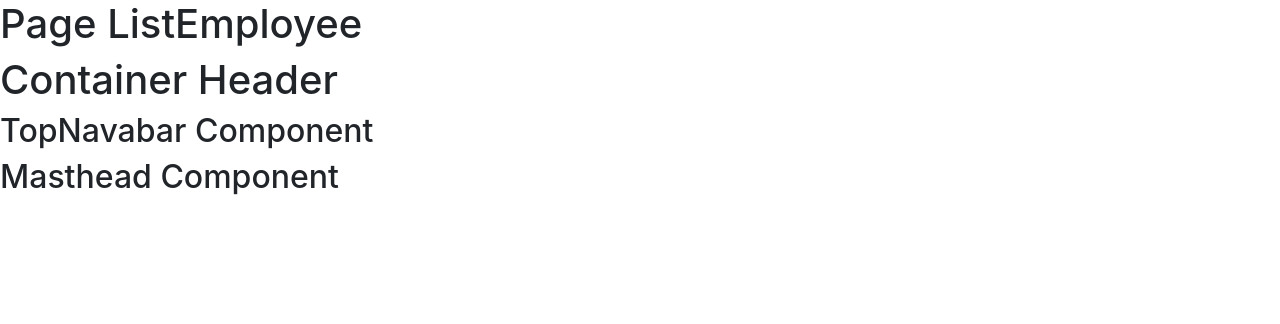
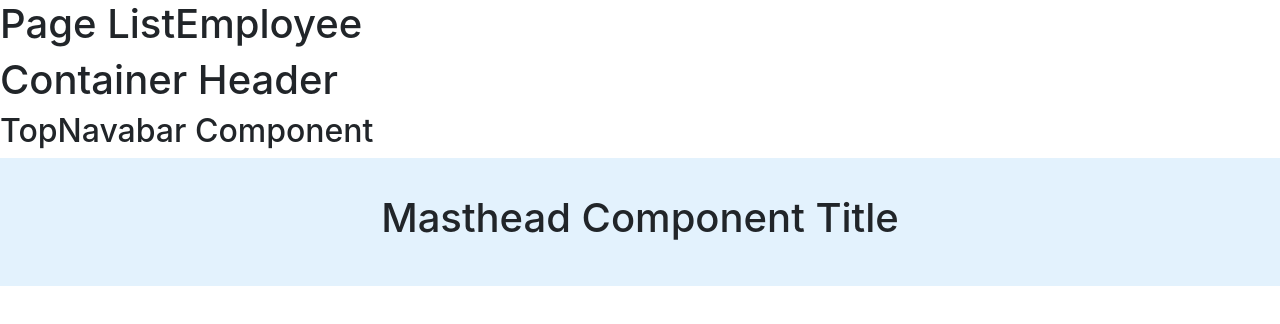
Before and after one commit to Eduk29/employee-react-crud, a React (Create React App) app: page / in a window 1280 px wide. Shown: the top 324 px of the page. Built offline with nearby package versions, Linux system fonts and the light colour scheme.

Commit message:
Impl. of Masthead with theme and props

```diff
--- /dev/null
+++ b/src/components/Masthead/Masthead.js
@@ -0,0 +1,13 @@
+import React from 'react';
+import "./Masthead.scss";
+
+const Masthead = (props) => {
+  console.log('Props: ', props);
+  return (
+    <div className="d-flex flex-row justify-content-center align-items-center masthead masthead-background">
+      <h1>{props.title}</h1>
+    </div>
+  )
+}
+
+export default Masthead;
--- /dev/null
+++ b/src/components/Masthead/Masthead.scss
@@ -0,0 +1,10 @@
+@import '../../theme/base.scss';
+
+.masthead {
+    height: 8rem;
+    width: 100%;
+}
+
+.masthead-background {
+    background-color: $background-masthead-color;
+}
--- /dev/null
+++ b/src/components/Masthead/index.js
@@ -0,0 +1,3 @@
+import Masthead from './Masthead';
+
+export default Masthead;
--- a/src/containers/Header/Header.js
+++ b/src/containers/Header/Header.js
@@ -1,13 +1,14 @@
-import React from 'react';
+import React from "react";
+import Masthead from "../../components/Masthead";
 
 const Header = () => {
   return (
     <div>
       <h1>Container Header</h1>
       <h2>TopNavabar Component</h2>
-      <h2>Masthead Component</h2>
+      <Masthead title='Masthead Component Title' />
     </div>
-  )
-}
+  );
+};
 
 export default Header;
```
